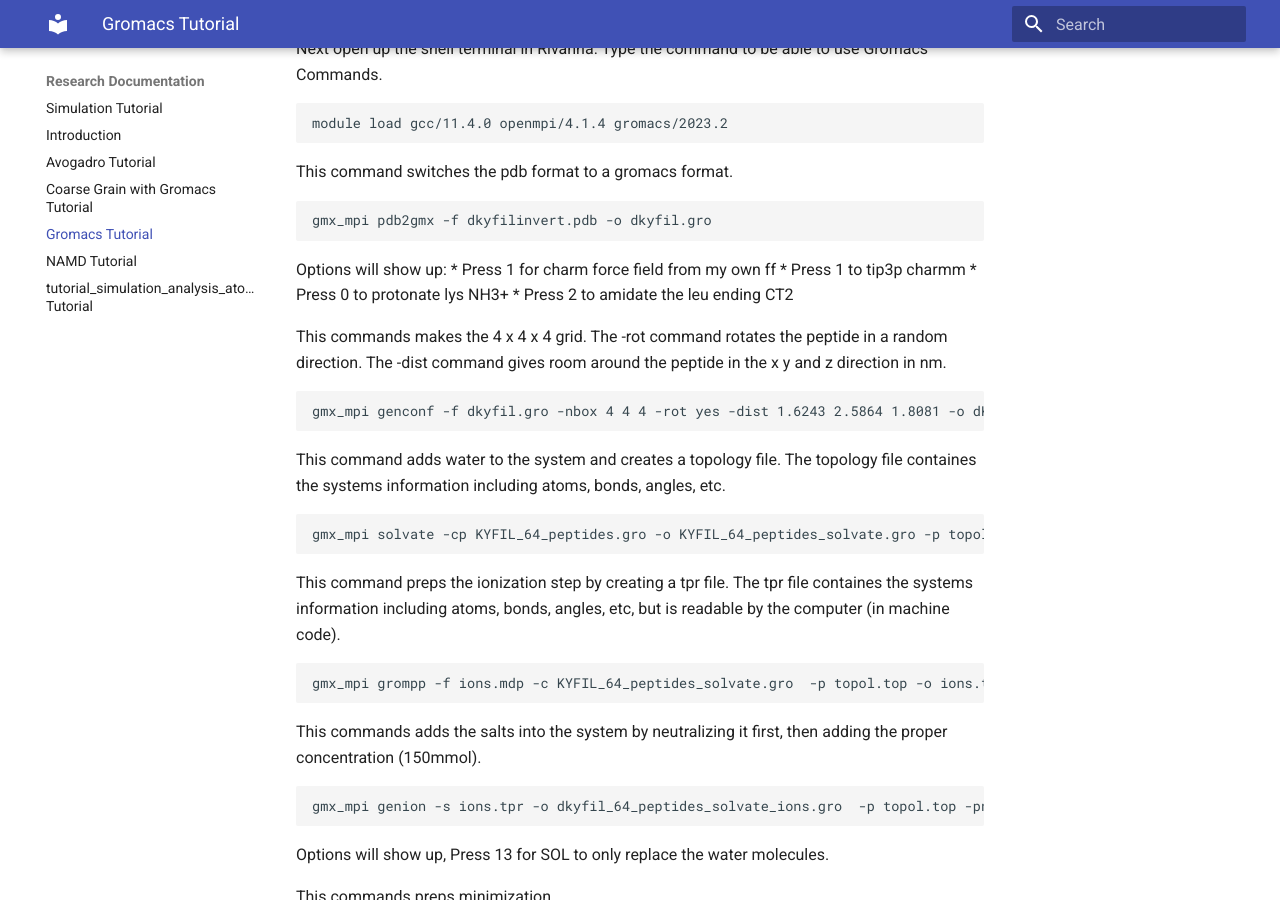
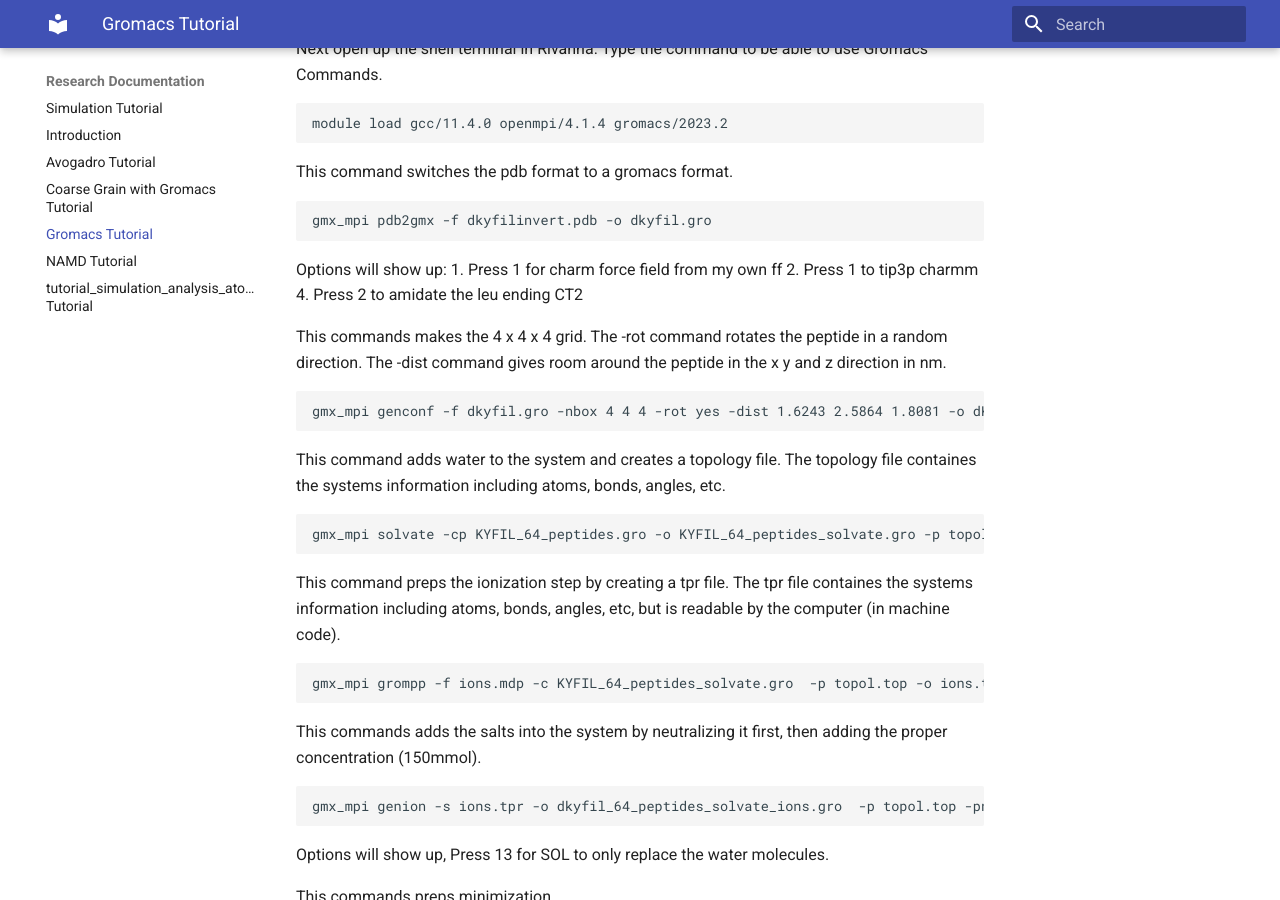
Before and after one commit to justinComp/doc_website, an MkDocs documentation site: the page built from docs/tutorial_gromacs.md, in a window 1280 px wide and 900 px high, scrolled down 570 px. Built offline with MkDocs 1.6.1 and Material for MkDocs 9.7.7, drawn with Linux system fonts in a browser that asks for light colours.

Commit message:
finished cg bulletpoints

````diff
--- a/docs/tutorial_gromacs.md
+++ b/docs/tutorial_gromacs.md
@@ -24,10 +24,9 @@ gmx_mpi pdb2gmx -f dkyfilinvert.pdb -o dkyfil.gro
 ```
 
 Options will show up:
-* Press 1 for charm force field from my own ff
-* Press 1 to tip3p charmm
-* Press 0 to protonate lys NH3+
-* Press 2 to amidate the leu ending CT2
+1. Press 1 for charm force field from my own ff
+2. Press 1 to tip3p charmm
+4. Press 2 to amidate the leu ending CT2
 
 This commands makes the 4 x 4 x 4 grid. The -rot command rotates the peptide in a random direction. The -dist command gives room around the peptide in the x y and z direction in nm.
 
````
Also changed, not shown: docs/tutorial_coarsegrain.md (+18 -14 lines).
